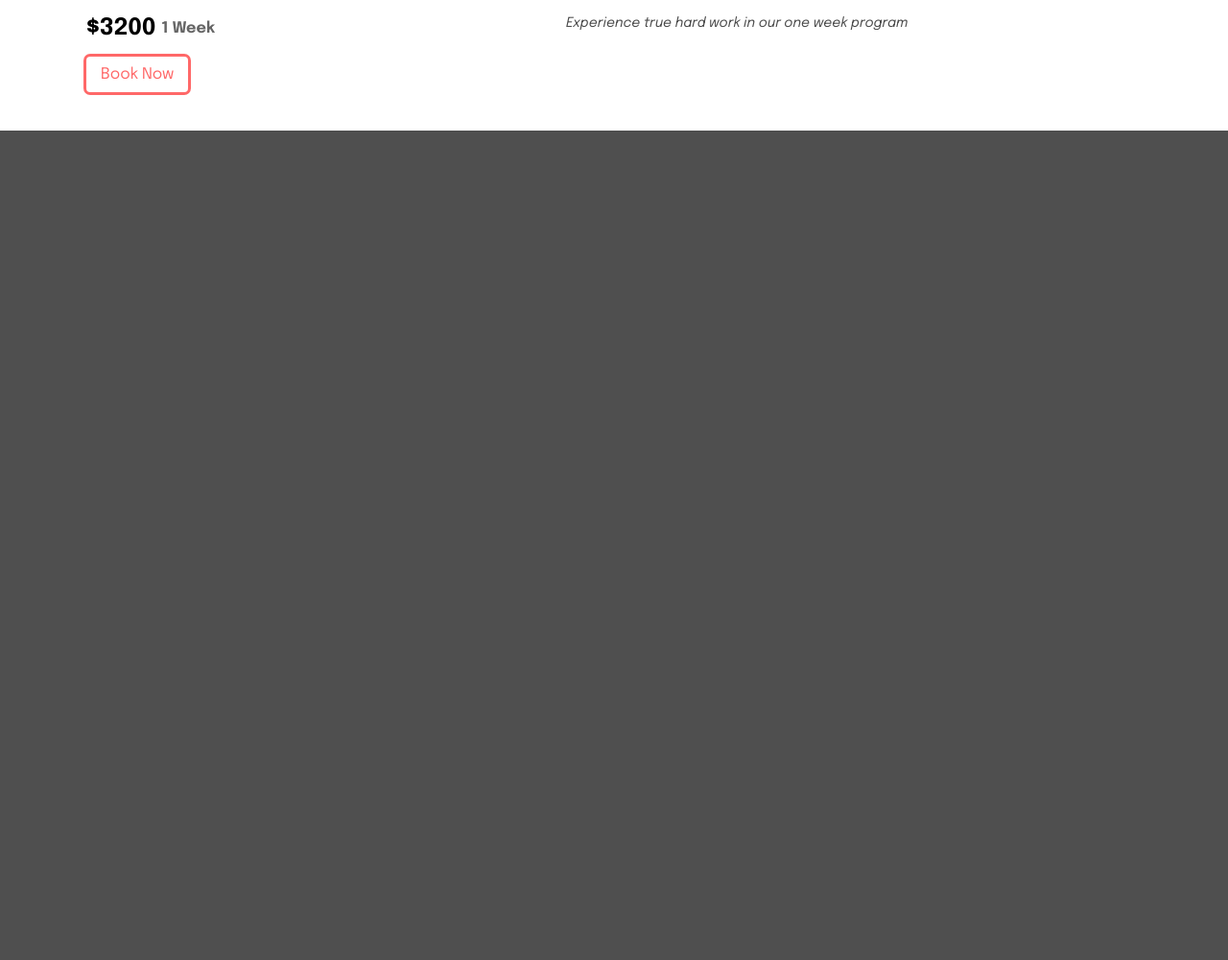
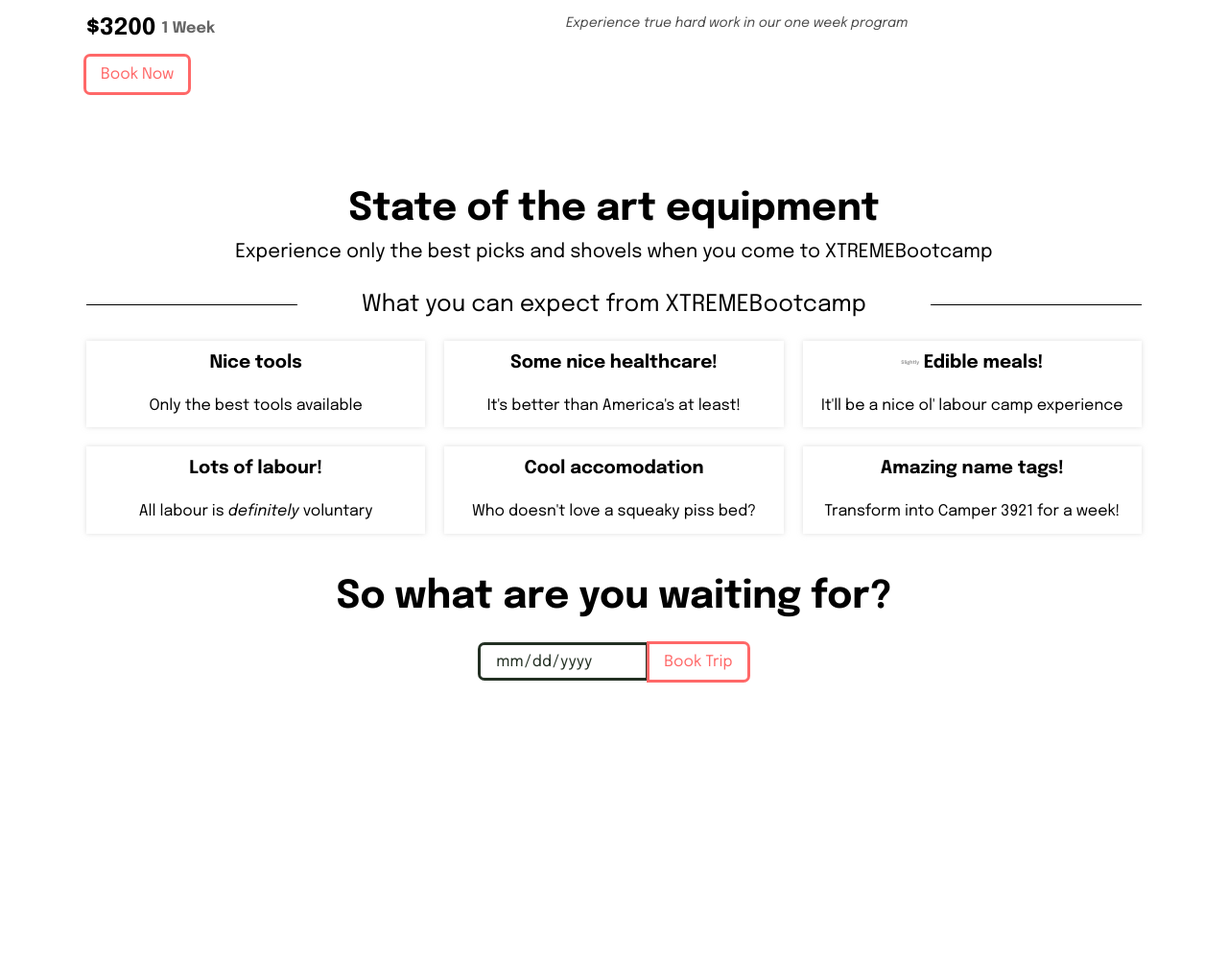
Before and after one commit to donnellan0007/xtreme, a Django app: page / in a window 1280 px wide. Shown: the part 1427-2427 px from the top of the page at 96% size. Before the commit the page ends 1563 px from the top, so only its background shows below. Run offline with Django 3.2, Linux system fonts and the light colour scheme.

Commit message:
Finished homepage

```diff
--- a/core/static/css/main.css
+++ b/core/static/css/main.css
@@ -123,6 +123,11 @@ a {
           filter: invert(1);
 }
 
+.light-bg-input ::-webkit-calendar-picker-indicator {
+  -webkit-filter: invert(0) !important;
+          filter: invert(0) !important;
+}
+
 .hero {
   position: relative;
   padding: 8rem 0;
@@ -161,12 +166,19 @@ a {
   left: 0;
 }
 
-.hero .hero-btn {
+.fig-caption {
+  font-size: 14px;
+  padding-top: 8px;
+  font-style: italic;
+  opacity: 0.7;
+}
+
+.hero-btn {
   margin: 2rem auto;
   text-align: center;
 }
 
-.hero .hero-btn input {
+.hero-btn input {
   padding: 7px 15px;
   -webkit-box-shadow: 0 0 0 3px white;
           box-shadow: 0 0 0 3px white;
@@ -180,37 +192,30 @@ a {
   background: rgba(255, 255, 255, 0.342);
 }
 
-.hero .hero-btn input::-webkit-input-placeholder {
+.hero-btn input::-webkit-input-placeholder {
   color: rgba(0, 0, 0, 0.404);
   color: white;
 }
 
-.hero .hero-btn input:-ms-input-placeholder {
+.hero-btn input:-ms-input-placeholder {
   color: rgba(0, 0, 0, 0.404);
   color: white;
 }
 
-.hero .hero-btn input::-ms-input-placeholder {
+.hero-btn input::-ms-input-placeholder {
   color: rgba(0, 0, 0, 0.404);
   color: white;
 }
 
-.hero .hero-btn input::placeholder {
+.hero-btn input::placeholder {
   color: rgba(0, 0, 0, 0.404);
   color: white;
 }
 
-.hero .hero-btn button {
+.hero-btn button {
   border-radius: unset !important;
   border-top-right-radius: 4px !important;
   border-bottom-right-radius: 4px !important;
-}
-
-.fig-caption {
-  font-size: 14px;
-  padding-top: 8px;
-  font-style: italic;
-  opacity: 0.7;
 }
 
 .cost {
@@ -294,4 +299,77 @@ a {
   width: 600px;
   height: auto;
 }
+
+.state {
+  height: 100vh;
+}
+
+.state__text {
+  text-align: center;
+}
+
+.state__text h1 {
+  font-size: 2.5rem;
+}
+
+.state__text p {
+  padding-top: 10px;
+  font-size: 20px;
+}
+
+.state__text .features {
+  position: relative;
+}
+
+.state__text .features__cont {
+  display: -ms-grid;
+  display: grid;
+  -ms-grid-columns: (minmax(100px, 1fr))[3];
+      grid-template-columns: repeat(3, minmax(100px, 1fr));
+  gap: 20px;
+}
+
+.state__text .features__cont .features-box {
+  padding: 5px;
+  cursor: pointer;
+  -webkit-transition: 250ms ease-in-out;
+  transition: 250ms ease-in-out;
+  -webkit-box-shadow: 0 0 5px 0 #c9c9c9a1;
+          box-shadow: 0 0 5px 0 #c9c9c9a1;
+}
+
+.state__text .features__cont .features-box:hover {
+  -webkit-box-shadow: 0 4px 6px #c9c9c9a1,
+ 0 -2px 3px #c9c9c9a1;
+          box-shadow: 0 4px 6px #c9c9c9a1,
+ 0 -2px 3px #c9c9c9a1;
+  -webkit-transform: translateY(-5px);
+          transform: translateY(-5px);
+}
+
+.state__text .features__cont .features-box p {
+  font-size: 16px;
+}
+
+.state__text .features h2 {
+  font-weight: normal;
+  margin-top: 20px;
+}
+
+.state__text .features h2::before, .state__text .features h2::after {
+  content: "";
+  position: absolute;
+  height: 1px;
+  background: black;
+  width: 20%;
+  top: 50%;
+}
+
+.state__text .features h2::before {
+  left: 0;
+}
+
+.state__text .features h2::after {
+  right: 0;
+}
 /*# sourceMappingURL=main.css.map */
--- a/core/static/css/main.scss
+++ b/core/static/css/main.scss
@@ -89,6 +89,13 @@ a {
     filter: invert(1);
     // color: red;
 }
+.light-bg-input {
+
+::-webkit-calendar-picker-indicator {
+    filter: invert(0) !important;
+    // color: red;
+}
+}
 
 .hero {
     position: relative;
@@ -123,6 +130,15 @@ a {
         top: 0;
         left: 0;
     }
+}
+
+.fig-caption {
+    font-size: 14px;
+    padding-top: 8px;
+    font-style: italic;
+    opacity: 0.7;
+}
+
 .hero-btn {
     margin: 2rem auto;
     text-align: center;
@@ -146,14 +162,6 @@ a {
         border-top-right-radius: 4px !important;
         border-bottom-right-radius: 4px !important;
     }
-    }
-}
-
-.fig-caption {
-    font-size: 14px;
-    padding-top: 8px;
-    font-style: italic;
-    opacity: 0.7;
 }
 
 
@@ -220,3 +228,61 @@ a {
         }
     }
 }
+
+.state {
+    height: 100vh;
+    &__text {
+        text-align: center;
+        h1 {
+            font-size: 2.5rem;
+        }
+        p {
+            padding-top: 10px;
+            font-size: 20px;
+        }
+        .features {
+            &__cont {
+                display: grid;
+                grid-template-columns: repeat(3, minmax(100px, 1fr));
+                gap: 20px;
+                .features-box {
+                    padding: 5px;
+                    cursor: pointer;
+                    transition: 250ms ease-in-out;
+                    &:hover {
+                        // background: #ececec;
+                        box-shadow: 0 4px 6px #c9c9c9a1,
+                                    0 -2px 3px #c9c9c9a1;
+                        transform: translateY(-5px);
+                    }
+                    box-shadow: 0 0 5px 0 #c9c9c9a1;
+                    h3 {
+
+                    }
+                    p {
+                        font-size: 16px;
+                    }
+                }
+            }
+            position: relative;
+            h2 {
+                font-weight: normal;
+                margin-top: 20px;
+                &::before, &::after {
+                    content: "";
+                    position: absolute;
+                    height: 1px;
+                    background: black;
+                    width: 20%;
+                    top: 50%;
+                }
+                &::before {
+                    left: 0;
+                }
+                &::after {
+                    right: 0;
+                }
+            }
+        }
+    }
+}
--- a/core/templates/core/index.html
+++ b/core/templates/core/index.html
@@ -44,4 +44,49 @@
         </div>
     </div>
 </div>
+
+<div class="container" style="margin-top: 4rem">
+    <div class="state">
+        <div class="state__text">
+            <h1>State of the art equipment</h1>
+            <p>Experience only the best picks and shovels when you come to XTREMEBootcamp</p>
+            <div class="features">
+                <h2>What you can expect from XTREMEBootcamp</h2>
+            </div>
+            <div style="margin-top: 20px;" class="features__cont">
+                <div class="features-box">
+                    <h3>Nice tools</h3>
+                    <p>Only the best tools available</p>
+                </div>
+                <div class="features-box">
+                    <h3>Some nice healthcare!</h3>
+                    <p>It's better than America's at least!</p>
+                </div>
+                <div class="features-box">
+                    <h3><small style="opacity: 0.4; font-size: 5px;">Slightly</small> Edible meals!</h3>
+                    <p>It'll be a nice ol' labour camp experience</p>
+                </div>
+                <div class="features-box">
+                    <h3>Lots of labour!</h3>
+                    <p>All labour is <em>definitely</em> voluntary</p>
+                </div>
+                <div class="features-box">
+                    <h3>Cool accomodation</h3>
+                    <p>Who doesn't love a squeaky piss bed?</p>
+                </div>
+                <div class="features-box">
+                    <h3>Amazing name tags!</h3>
+                    <p>Transform into Camper 3921 for a week!</p>
+                </div>
+            </div>
+        </div>
+        <div style="margin-top: 3rem" class="state__text">
+            <h1>So what are you waiting for?</h1>
+            <div class="hero-btn">
+                <input class="light-bg-input" style="box-shadow: 0 0 0 3px #233023; color: #233023;" type="date">
+                <button class="book-btn book-btn--invert">Book Trip</button>
+            </div>
+        </div>
+    </div>
+</div>
 {% endblock %}
```
Also changed, not shown: 1 other file. Lines whose indentation alone changed are shown as unchanged.
